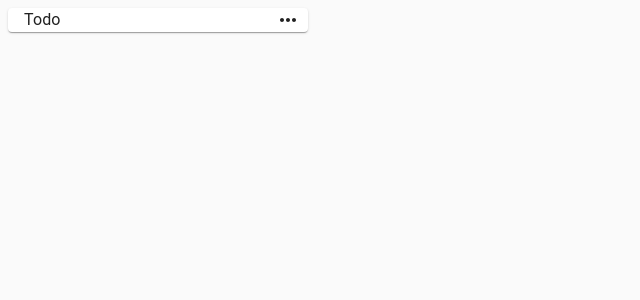
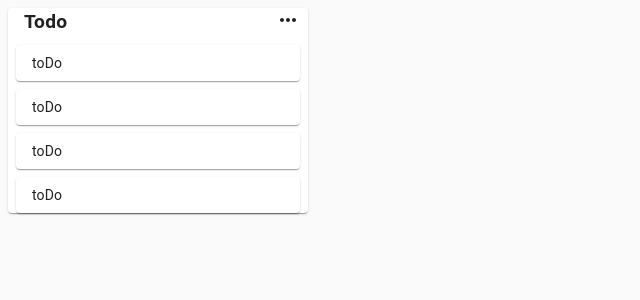
Before and after one commit to AlbertCos/Reto3, a React (Create React App) app: page / in a window 1280 px wide. Shown: the top 300 px of the page, without its empty margins (0-640 px from the left). Built offline with nearby package versions, Linux system fonts and the light colour scheme.

Commit message:
Card component finished

```diff
--- /dev/null
+++ b/src/components/Card.js
@@ -0,0 +1,21 @@
+import { Paper } from '@material-ui/core'
+import React from 'react';
+// import {Paper} from '@material-ui/core';
+import{makeStyles} from '@material-ui/core/styles';
+
+const useStyle = makeStyles((theme)=>({
+    card:{
+        padding:theme.spacing(1,1,1,2),
+        margin: theme.spacing(1),
+    },
+}));
+
+
+export default function Card() {
+    const classes = useStyle ();
+    return (
+        <div>
+            <Paper className={classes.card}>toDo</Paper>
+        </div>
+    );
+}
--- a/src/components/List.js
+++ b/src/components/List.js
@@ -1,7 +1,8 @@
 import React from 'react'
-import {Paper, Typography, CssBaseline} from '@material-ui/core';
-import{makeStyles,createStyles} from '@material-ui/core/styles';
+import {Paper, Typography, CssBaseline } from '@material-ui/core';
+import{makeStyles} from '@material-ui/core/styles';
 import Title from './Title';
+import Card from './Card';
 
 const useStyle = makeStyles((theme)=>({
     root:{
@@ -17,10 +18,11 @@
         <div>
             <Paper className={classes.root}>
                 <CssBaseline/>
-
-                <Typography>
-                    <Title/>
-                </Typography>
+                <Title/>
+                <Card/>
+                <Card/>
+                <Card/>
+                <Card/>
             </Paper>
         </div>
     );
--- a/src/components/Title.js
+++ b/src/components/Title.js
@@ -12,12 +12,16 @@
     editableTitle:{
         marginLeft:theme.spacing(1),
         flexGrow:1,
+        fontSize:"1.2rem",
+        fontWeight:"bold",
     },
     editableTitleContainer:{
         margin:theme.spacing(1),
         display:"flex",
     },
     input:{
+        fontSize:"1.2rem",
+        fontWeight:"bold",
         margin: theme.spacing(1),
         "&:focus":{
             backgroundColor:"#ddd",
@@ -32,7 +36,7 @@
         <div>
             {open?(
             <div>
-            <InputBase value="Todo" inputProps={{className:classes.input,}} fullWidth onBlur = {()=>setOpen(!open)}/>
+            <InputBase  autoFocus value="Todo" inputProps={{className:classes.input,}} fullWidth onBlur = {()=>setOpen(!open)}/>
              </div>
             ):(
             <div className={classes.editableTitleContainer}>
```
